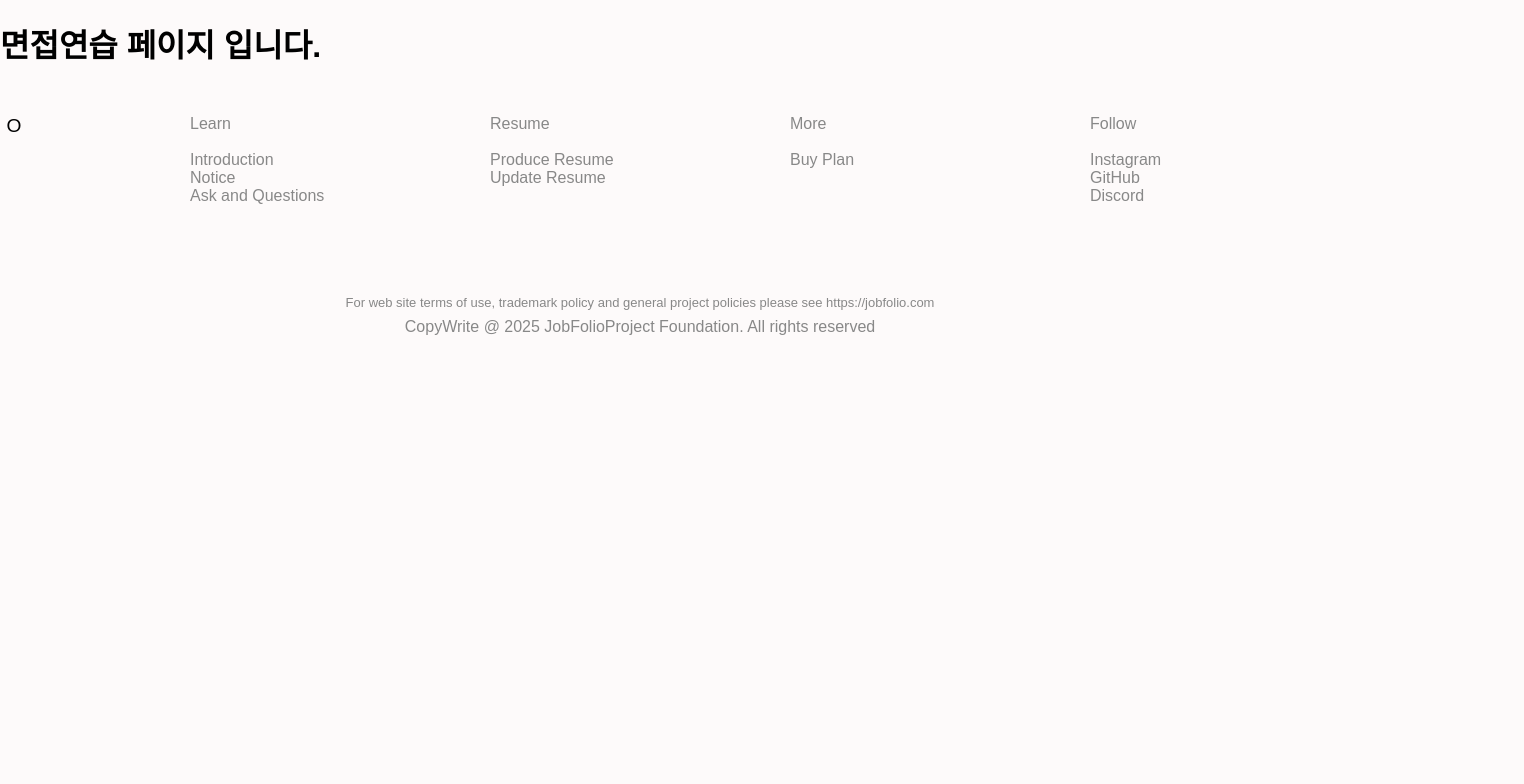
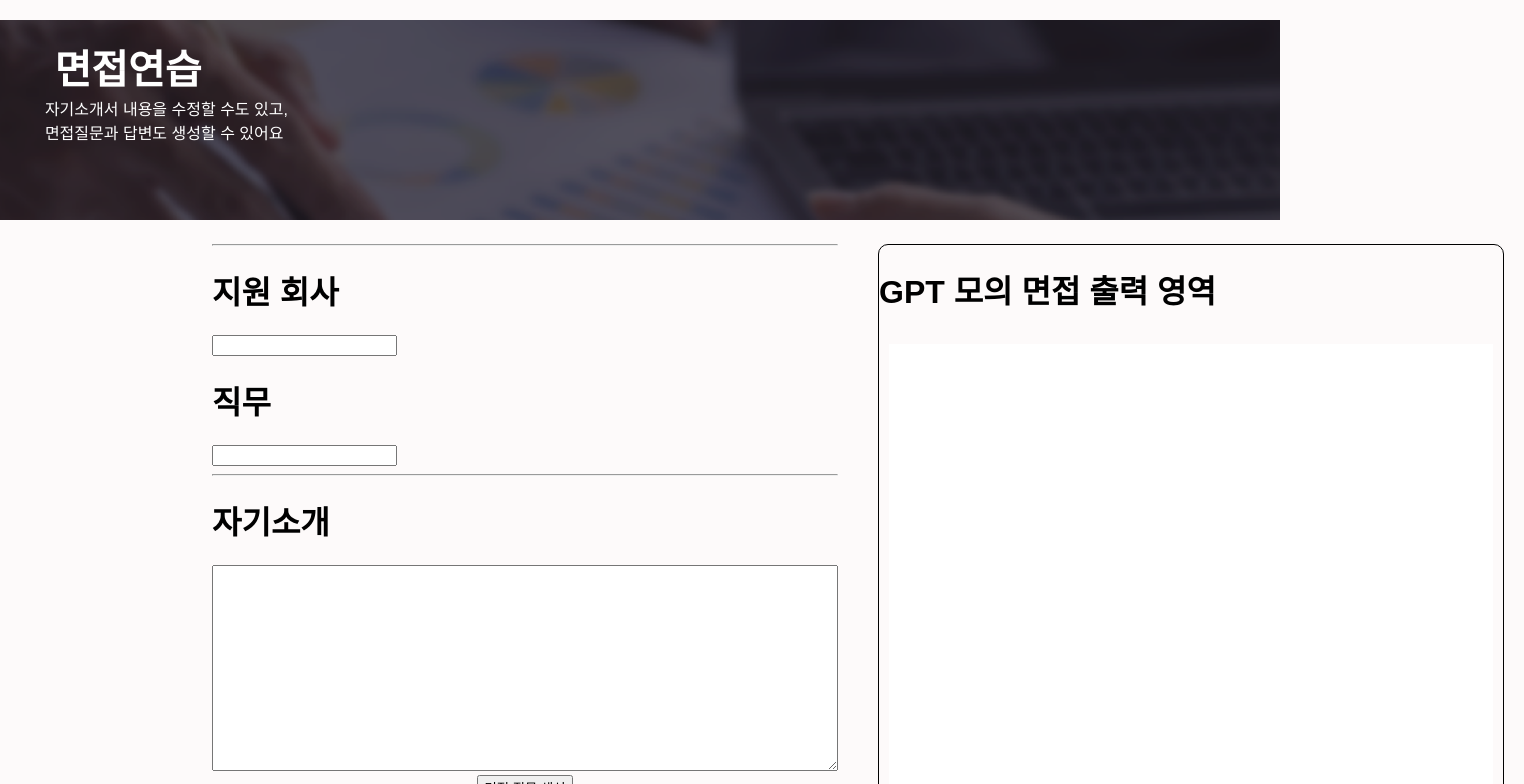
Before and after one commit to JobFolioProject/JobFolio, a React (Create React App) app in the folder react-project/: page /interview in a window 1280 px wide. Shown: the part 80-864 px from the top of the page, 1524 px wide, since content can reach past the window. Before the commit the page ends 800 px from the top, so only its background shows below. Built offline with nearby package versions, Linux system fonts and the light colour scheme; the HTML template or start-up script is replaced by a standard one.

Commit message:
모의 면접 페이지 작성

```diff
--- a/react-project/src/components/interview/Interview.jsx
+++ b/react-project/src/components/interview/Interview.jsx
@@ -1,12 +1,73 @@
+import { useEffect, useState } from 'react';
+import axios from "axios";
 import '../../css/interview/Interview.css';
 
 const Interview = () => {
+    const [applyCompany, setApplyCompany] = useState("");
+    const [applyPosition, setApplyPosition] = useState("");
+    const [introduce, setIntroduce] = useState("");
+
+    const makeInterview = async () => {
+        const checkValue = {
+            applyCompany:applyCompany,
+            applyPosition:applyPosition,
+            introduce:introduce,
+        }
+        console.log(checkValue);
+
+        await axios.post("/chatgpt/connectchatgpt4.do", new URLSearchParams(Object.entries(checkValue)))
+            .then((res) => {
+                console.log(res.data.answer);
+                document.getElementById("interviewGpt").value = res.data.answer;
+            })
+            .catch((error) => {
+                console.error(error);
+            })
+    }
 
     return (
     <div className='interview'>
-        <h1>
-            면접연습 페이지 입니다.
-        </h1>
+        <div className="interview-banner">
+            <img src="/resources/img/banner.png" alt="Banner" />
+            <h1>면접연습</h1>
+            <div className="interview-description">
+                <p>자기소개서 내용을 수정할 수도 있고,</p>
+                <p>면접질문과 답변도 생성할 수 있어요</p>
+            </div>
+        </div>
+        <div className="interview-wrapper">
+            <div className="interview-container">
+                <div className='interview-container-left'>
+                    <div className="interview-container-left-content">
+                        <hr />
+                        <h1>
+                            지원 회사
+                        </h1>
+                        <input type="text" name="applyCompany" id="applyCompany" value={applyCompany} onChange={e => setApplyCompany(e.target.value)}/>
+                        <h1>
+                            직무
+                        </h1>
+                        <input type="text" name="applyPosition" id="applyPosition" value={applyPosition} onChange={e => setApplyPosition(e.target.value)}/>
+                        <hr />
+                        <h1>자기소개</h1>
+                        <textarea name="interviewIntro" id="interviewIntro" value={introduce} onChange={e => setIntroduce(e.target.value)}></textarea>
+                        <div>
+                            <button onClick={makeInterview}>면접 질문 생성</button>
+                        </div>
+                    </div>
+                </div>
+                <div className='interview-container-right'>
+                    <div className="interview-container-right-content">
+                        <h1>
+                            GPT 모의 면접 출력 영역
+                        </h1>
+                        <div className='interview-gpt-practice'>
+                            <textarea name="interviewGpt" id="interviewGpt" readOnly={true}></textarea>
+                        </div>
+                    </div>
+                </div>
+            </div>
+        </div>
     </div>
     );
 };
--- a/react-project/src/css/interview/Interview.css
+++ b/react-project/src/css/interview/Interview.css
@@ -1,3 +1,74 @@
 .interview {
     margin-top: 100px;
 }
+
+.interview-banner img {
+    width: 100%;
+    height: 200px;
+    object-fit: cover;
+}
+
+.interview-banner h1 {
+    position: absolute;
+    top: 120px;
+    left: 10%;
+    transform: translate(-50%, -50%);
+    color: #ffffff;
+    font-size: 2.5rem;
+    font-weight: 900;
+}
+.interview-banner .interview-description {
+    position: absolute;
+    top: 200px;
+    left: 13%;
+    color: #ffffff;
+    transform: translate(-50%, -50%);
+}
+.interview-banner .interview-description p {
+    margin: 0;
+}
+
+.interview .interview-wrapper {
+    display: flex;
+    position: relative;
+    justify-content: center;
+}
+.interview .interview-wrapper .interview-container {
+    display: flex;
+    width: 70%;
+}
+
+.interview .interview-container-left {
+    flex: 50%;
+    flex-shrink: 0;
+}
+.interview .interview-container-right {
+    flex: 50%;
+    flex-shrink: 0;
+}
+
+.interview .interview-container-left .interview-container-left-content {
+    margin: 20px;
+    min-height: 450px;
+    border-radius: 10px;
+}
+.interview .interview-container-left .interview-container-left-content > textarea{
+    height: 200px;
+    width: 620px;
+}
+.interview .interview-container-left .interview-container-left-content > div{
+    display: flex;
+    justify-content: center;
+}
+.interview .interview-container-right .interview-container-right-content {
+    margin: 20px;
+    min-height: 600px;
+    border: 1px solid black;
+    border-radius: 10px;
+}
+.interview .interview-container-right .interview-container-right-content .interview-gpt-practice textarea{
+    margin: 10px;
+    min-height: 600px;
+    min-width: 600px;
+    border: none;
+}
```
